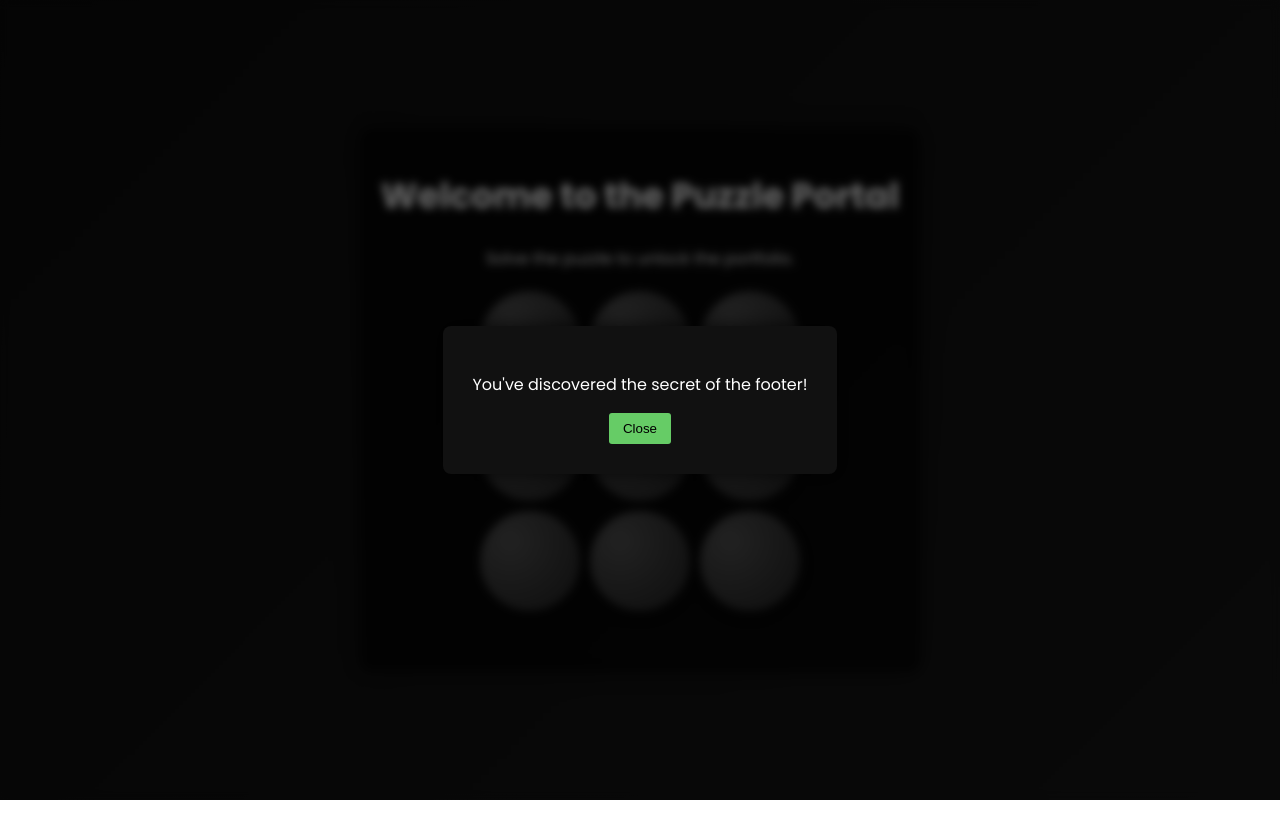
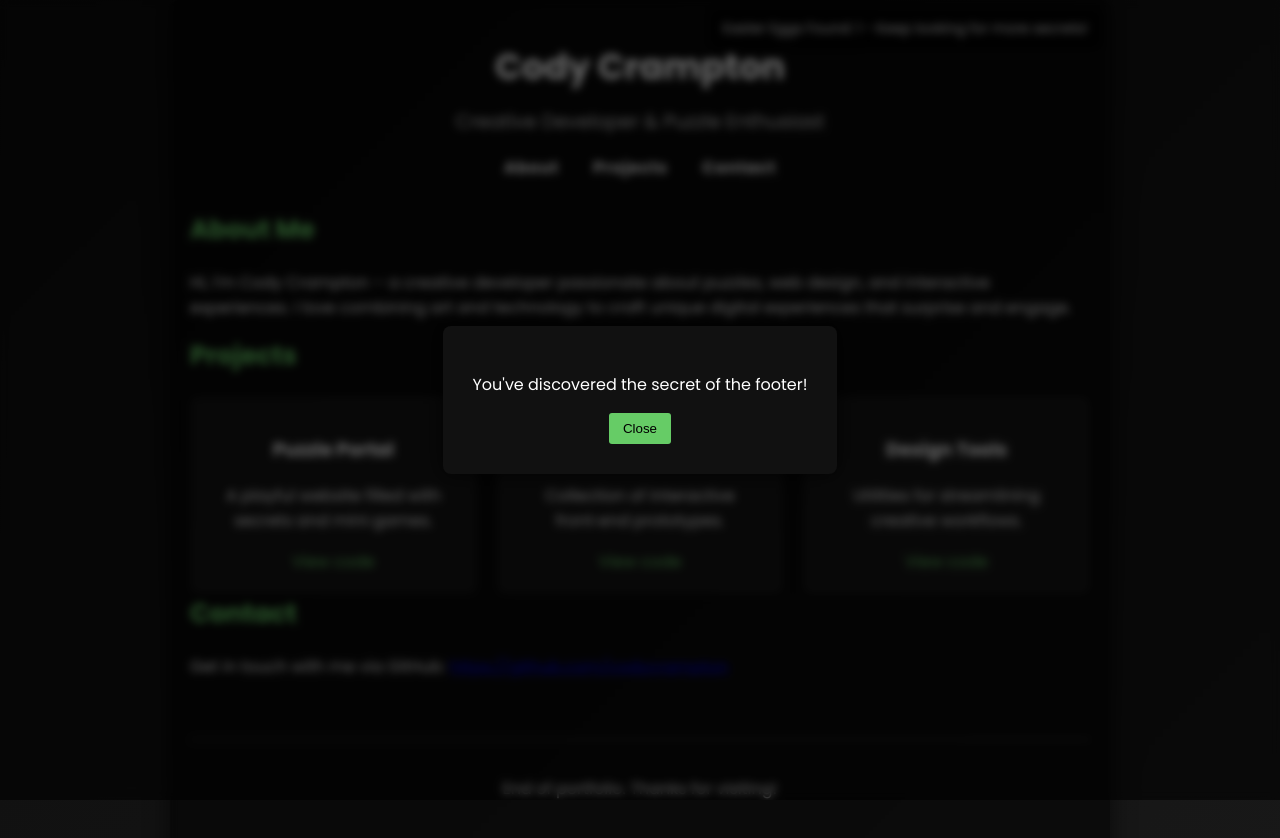
Before and after one commit to codycrampton/codycrampton.github.io, a plain HTML site: page index.html in a window 1280 px wide. Before the commit the page ends 800 px from the top, so only its background shows below. Drawn offline with Linux system fonts and the light colour scheme.

Commit message:
Remove puzzle gate and polish UI

```diff
--- a/index.html
+++ b/index.html
@@ -13,29 +13,11 @@
   <link rel="stylesheet" href="style.css" />
 </head>
 <body>
-  <!-- Puzzle Overlay -->
-  <div id="puzzle-container">
-    <h1>Welcome to the Puzzle Portal</h1>
-    <p>Solve the puzzle to unlock the portfolio.</p>
-    <div id="grid-container">
-      <!-- Nine clickable circles -->
-      <div class="grid-item" data-index="1"></div>
-      <div class="grid-item" data-index="2"></div>
-      <div class="grid-item" data-index="3"></div>
-      <div class="grid-item" data-index="4"></div>
-      <div class="grid-item" data-index="5"></div>
-      <div class="grid-item" data-index="6"></div>
-      <div class="grid-item" data-index="7"></div>
-      <div class="grid-item" data-index="8"></div>
-      <div class="grid-item" data-index="9"></div>
-    </div>
-    <p id="puzzle-message"></p>
-  </div>
-
-  <!-- Main Portfolio Content (initially hidden) -->
-  <div id="portfolio-container" style="display: none;">
+  <!-- Portfolio -->
+  <div id="portfolio-container">
     <header>
       <h1 id="site-title">Cody Crampton</h1>
+      <p class="tagline">Creative Developer &amp; Puzzle Enthusiast</p>
       <nav>
         <a href="#about">About</a>
         <a href="#projects">Projects</a>
@@ -57,10 +39,23 @@
     </section>
     <section id="projects">
       <h2>Projects</h2>
-      <p>
-        Check out my work on GitHub:
-        <a href="https://github.com/codycrampton" target="_blank">https://github.com/codycrampton</a>
-      </p>
+      <div class="project-grid">
+        <div class="project-card">
+          <h3>Puzzle Portal</h3>
+          <p>A playful website filled with secrets and mini‑games.</p>
+          <a href="https://github.com/codycrampton" target="_blank">View code</a>
+        </div>
+        <div class="project-card">
+          <h3>Web Experiments</h3>
+          <p>Collection of interactive front‑end prototypes.</p>
+          <a href="https://github.com/codycrampton" target="_blank">View code</a>
+        </div>
+        <div class="project-card">
+          <h3>Design Tools</h3>
+          <p>Utilities for streamlining creative workflows.</p>
+          <a href="https://github.com/codycrampton" target="_blank">View code</a>
+        </div>
+      </div>
     </section>
     <section id="contact">
       <h2>Contact</h2>
--- a/script.js
+++ b/script.js
@@ -1,36 +1,4 @@
 document.addEventListener("DOMContentLoaded", function () {
-    /* === PUZZLE LOGIC === */
-    const correctSequence = ["1", "3", "5", "7", "9"];
-    let userSequence = [];
-    const gridItems = document.querySelectorAll(".grid-item");
-    const puzzleMessage = document.getElementById("puzzle-message");
-    const puzzleContainer = document.getElementById("puzzle-container");
-    const portfolioContainer = document.getElementById("portfolio-container");
-
-    gridItems.forEach((item) => {
-      item.addEventListener("click", function () {
-        const index = this.getAttribute("data-index");
-        if (this.classList.contains("active")) return;
-        this.classList.add("active");
-        userSequence.push(index);
-        if (userSequence.length === correctSequence.length) {
-          if (userSequence.join("") === correctSequence.join("")) {
-            puzzleMessage.textContent = "Puzzle solved! Welcome.";
-            setTimeout(() => {
-              puzzleContainer.style.display = "none";
-              portfolioContainer.style.display = "block";
-            }, 1000);
-          } else {
-            puzzleMessage.textContent = "Incorrect sequence. Try again.";
-            setTimeout(() => {
-              userSequence = [];
-              gridItems.forEach((item) => item.classList.remove("active"));
-              puzzleMessage.textContent = "";
-            }, 1000);
-          }
-        }
-      });
-    });
 
     /* === EASTER EGG TRACKER === */
     const discoveredEasterEggs = new Set();
@@ -44,6 +12,17 @@ document.addEventListener("DOMContentLoaded", function () {
       }
       if (callback) callback();
     }
+
+    /* === SMOOTH SCROLL === */
+    document.querySelectorAll('nav a').forEach((link) => {
+      link.addEventListener('click', (e) => {
+        e.preventDefault();
+        const target = document.querySelector(link.getAttribute('href'));
+        if (target) {
+          target.scrollIntoView({ behavior: 'smooth' });
+        }
+      });
+    });
 
     /* === KONAMI CODE (ZOMBIE MODE) === */
     const konamiCode = [38, 38, 40, 40, 37, 39, 37, 39, 66, 65];
--- a/style.css
+++ b/style.css
@@ -19,44 +19,13 @@ body {
   overflow-x: hidden;
 }
 
-  /* Puzzle Overlay Styles */
-#puzzle-container {
-  text-align: center;
-  background: rgba(0, 0, 0, 0.6);
-  padding: 40px 20px;
-  border-radius: 10px;
-  backdrop-filter: blur(6px);
-  box-shadow: 0 0 20px rgba(0, 0, 0, 0.6);
+/* Tagline */
+.tagline {
+  margin-top: -10px;
+  font-size: 1.2rem;
+  color: #ccc;
 }
 
-  /* Fixed 3×3 Grid */
-  #grid-container {
-    display: grid;
-    grid-template-columns: repeat(3, 100px);
-    grid-gap: 10px;
-    justify-content: center;
-    margin: 20px auto;
-  }
-
-
-.grid-item {
-  width: 100px;
-  height: 100px;
-  background: radial-gradient(circle at 30% 30%, #555, #222);
-  border-radius: 50%;
-  cursor: pointer;
-  transition: transform 0.3s, background 0.3s;
-  box-shadow: 0 4px 15px rgba(0, 0, 0, 0.6);
-}
-
-.grid-item:hover {
-  transform: scale(1.1);
-}
-
-.grid-item.active {
-  background: var(--accent);
-  box-shadow: 0 0 10px var(--accent);
-}
 
   /* Portfolio Container */
 #portfolio-container {
@@ -109,6 +78,33 @@ footer {
   padding: 20px 0;
   border-top: 1px solid #444;
   width: 100%;
+}
+
+/* Projects */
+.project-grid {
+  display: grid;
+  grid-template-columns: repeat(auto-fit, minmax(240px, 1fr));
+  gap: 20px;
+  margin-top: 20px;
+}
+
+.project-card {
+  background: rgba(255, 255, 255, 0.05);
+  padding: 20px;
+  border-radius: 8px;
+  text-align: center;
+  transition: transform 0.3s, box-shadow 0.3s;
+  box-shadow: 0 0 10px rgba(0, 0, 0, 0.4);
+}
+
+.project-card:hover {
+  transform: translateY(-5px);
+  box-shadow: 0 0 15px rgba(0, 0, 0, 0.6);
+}
+
+.project-card a {
+  color: var(--accent);
+  text-decoration: none;
 }
 
 h1, h2 {
```
